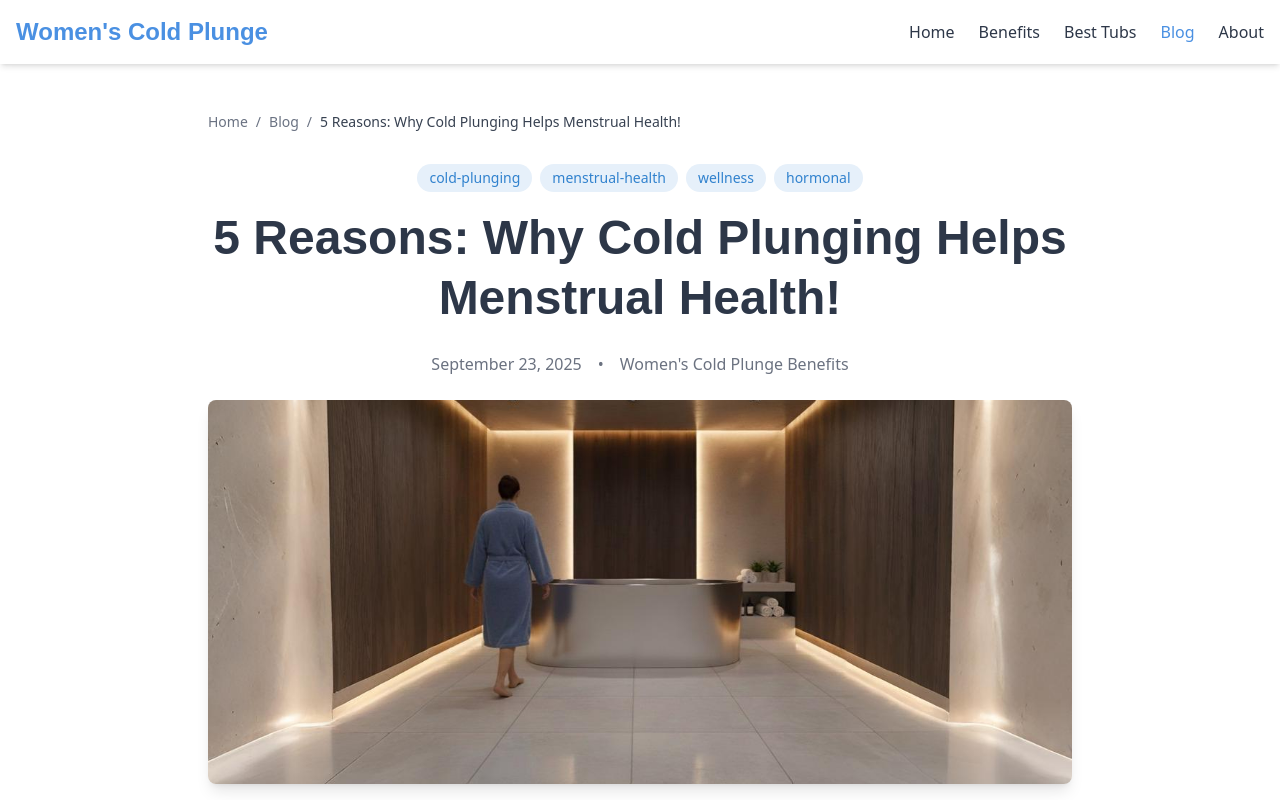
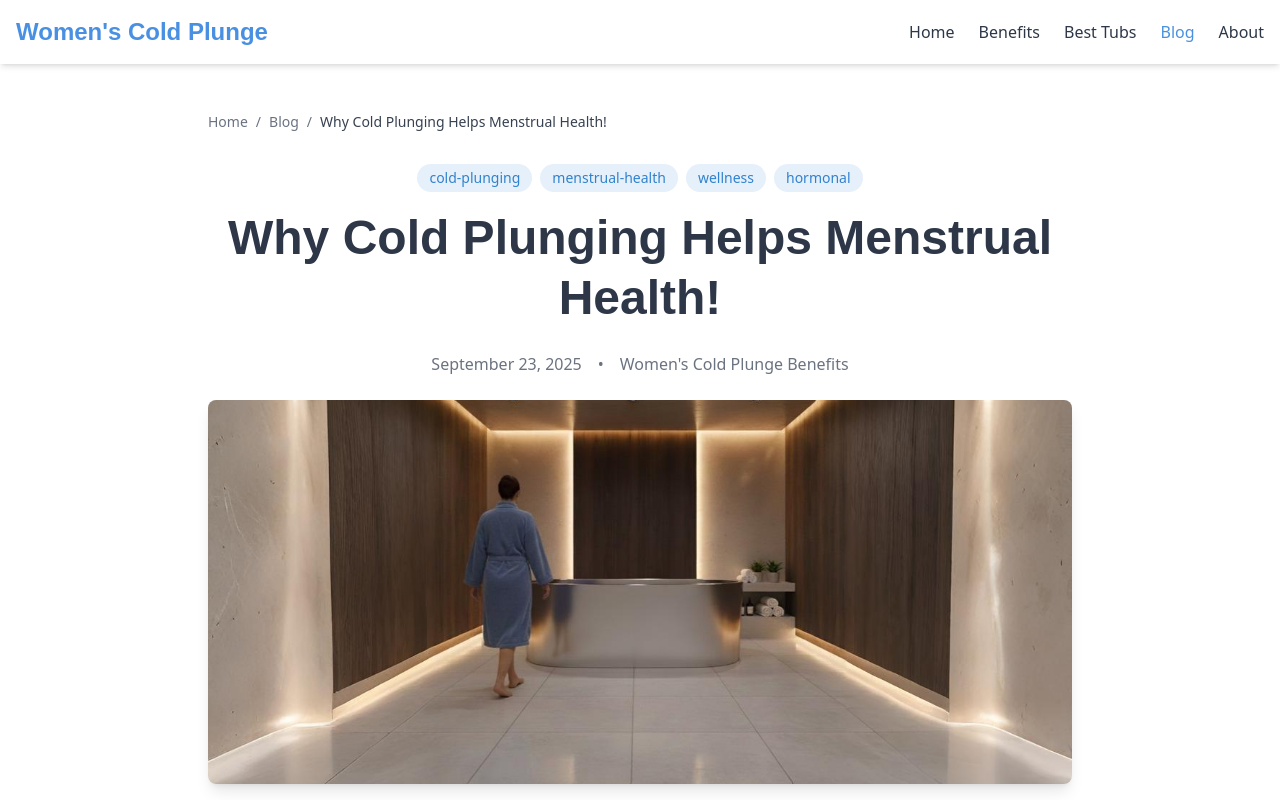
Before and after one commit to Jaxic/womenscoldwellness, an Astro site: page /blog/cold-plunge-menstrual-cycle-benefits in a window 1280 px wide. Shown: the top 800 px of the page. Built offline with nearby package versions, Linux system fonts and the light colour scheme; Astro itself is replaced by a stand-in of ours.

Commit message:
Changed one blog title

```diff
--- a/src/content/blog/cold-plunge-menstrual-cycle-benefits.md
+++ b/src/content/blog/cold-plunge-menstrual-cycle-benefits.md
@@ -1,5 +1,5 @@
 ---
-title: "5 Reasons: Why Cold Plunging Helps Menstrual Health!"
+title: "Why Cold Plunging Helps Menstrual Health!"
 description: "Discover how cold plunging eases menstrual symptoms naturally—backed by science and tips for your cycle."
 pubDate: 2025-09-23T00:00:00.000Z
 heroImage: "/images/cold-plunge-menstrual-cycle-benefits.webp"
```
